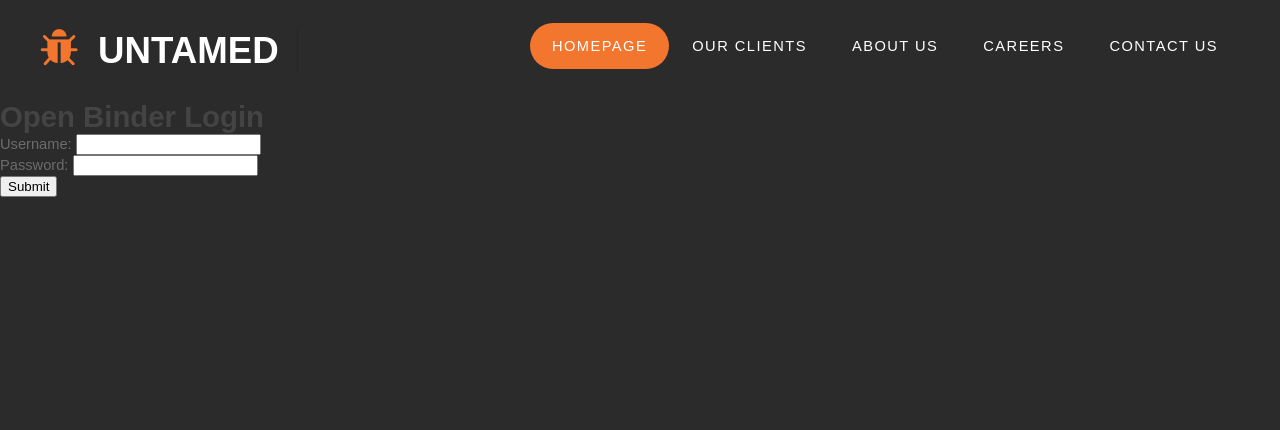
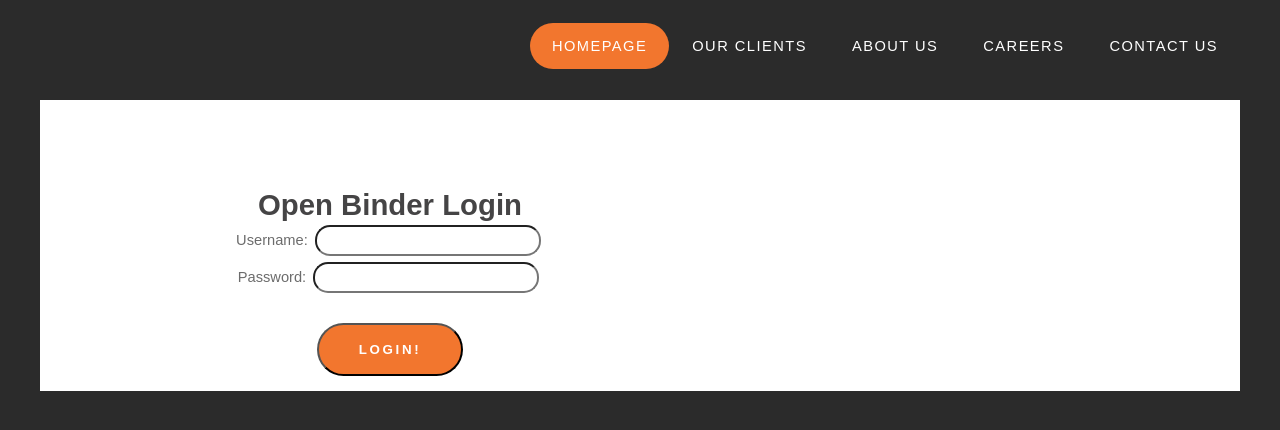
Before and after one commit to ckonz528/OpenBinder, a Flask app: page /login.html in a window 1280 px wide. Shown: the top 430 px of the page. Run offline with Flask 2, Linux system fonts and the light colour scheme.

Commit message:
some CSS cleanup

```diff
--- a/static/css/default.css
+++ b/static/css/default.css
@@ -943,3 +943,23 @@ ul.contact li a.icon-rss:before
 {
 	float: right;
 }
+
+/*********************************************************************************/
+/* Extra stuff                                                                   */
+/*********************************************************************************/
+
+.input {
+	padding: 6px 15px 6px 30px;
+	margin: 3px;
+}
+
+.rounded {
+	outline:0;
+	border-radius:15px;
+	-moz-border-radius:15px;
+	-webkit-border-radius:15px;
+}
+
+input:focus {
+	box-shadow: 0px 0px 10px orangered;
+}
--- a/templates/base.html
+++ b/templates/base.html
@@ -5,11 +5,11 @@
         <link rel='stylesheet' href='{{url_for("static", filename="css/fonts.css")}}' />
     </head>
     <body>
-        <div id="header-wrapper">
+        <!-- <div id="header-wrapper"> -->
             <div id="header" class="container">
-                <div id="logo">
+                <!-- <div id="logo">
                     <h1><span class="fa fa-bug"></span><a href="#">Untamed</a></h1>
-                </div>
+                </div> -->
                 <div id="menu">
                     <ul>
                         <li class="current_page_item"><a href="#" accesskey="1" title="">Homepage</a></li>
@@ -20,7 +20,15 @@
                     </ul>
                 </div>
             </div>
+        <!-- </div> -->
+        <div id="page" class="container">
+            <div id="content">
+                {% block content %} {% endblock %}
+            </div>
+            <div id="sidebar">
+
+            </div>
         </div>
-        {% block content %} {% endblock %}
+
     </body>
 </html>
--- a/templates/login.html
+++ b/templates/login.html
@@ -7,9 +7,9 @@
 <h2>{{msg}}</h2>
 {% endif %}
 <form action='login.html' method="POST">
-    Username: <input type="text" name="username" /> <br />
-    Password: <input type="password" name="password" /> <br />
-    <input type="submit" />
+    Username: <input type="text" class="input rounded" name="username" /> <br />
+    Password: <input type="password" class="input rounded" name="password" /> <br />
+    <input type="submit" value="Login!" class="button" />
 </form>
 
 {% endblock %}
```
Also changed, not shown: templates/intro.html (+6 -1 lines).
